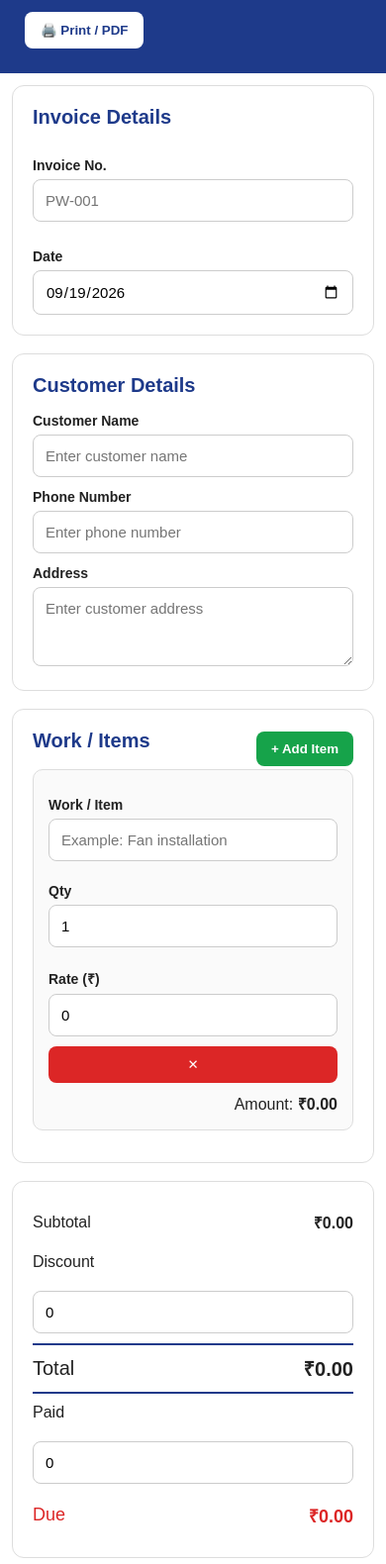
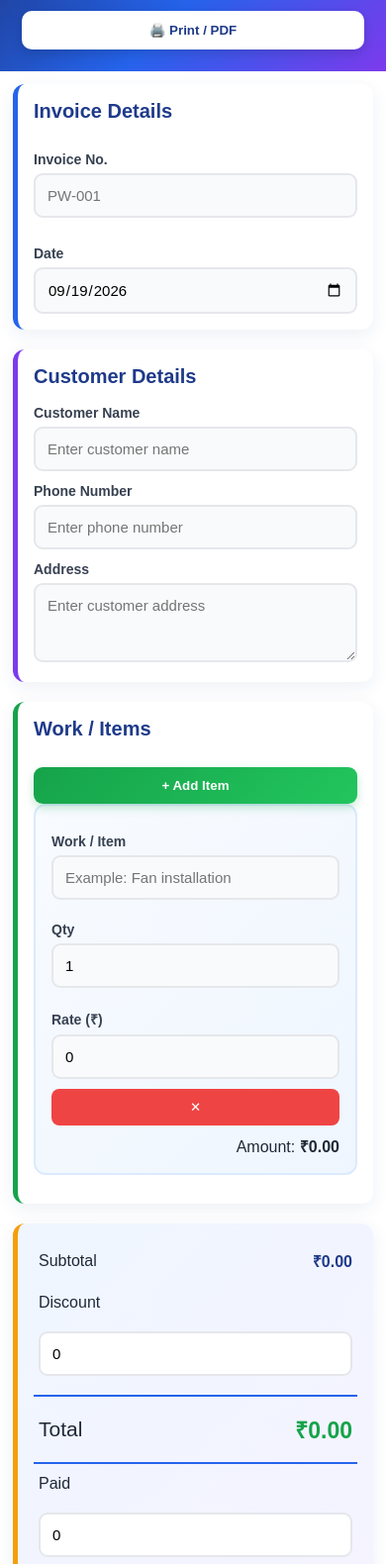
Before and after one commit to parvezassam007/alom-works, a plain HTML site: page index.html in a window 390 px wide. Shown: the part 77-1657 px from the top of the page at 99% size. Drawn offline with nearby package versions, Linux system fonts and the light colour scheme.

Commit message:
Update style.css

```diff
--- a/style.css
+++ b/style.css
@@ -4,22 +4,27 @@
 
 body {
 margin: 0;
-font-family: Arial, sans-serif;
-background: #f3f4f6;
-color: #222;
+font-family: Arial, Helvetica, sans-serif;
+background: linear-gradient(135deg, #e0f2fe, #fef3c7, #fce7f3);
+color: #1f2937;
 }
 
+/* MAIN BILL */
 #billArea {
-max-width: 900px;
-margin: auto;
-background: white;
+max-width: 950px;
+margin: 25px auto;
+background: #ffffff;
 min-height: 100vh;
+border-radius: 18px;
+overflow: hidden;
+box-shadow: 0 12px 40px rgba(0, 0, 0, 0.12);
 }
 
+/* HEADER */
 header {
-background: #1e3a8a;
+background: linear-gradient(135deg, #1e3a8a, #2563eb, #7c3aed);
 color: white;
-padding: 25px;
+padding: 28px;
 display: flex;
 justify-content: space-between;
 align-items: center;
@@ -28,58 +33,97 @@ gap: 15px;
 
 header h1 {
 margin: 0;
-font-size: 28px;
+font-size: 30px;
+letter-spacing: 1px;
 }
 
 header p {
-margin: 6px 0 0;
+margin: 7px 0 0;
 font-size: 14px;
+opacity: 0.9;
 }
 
 header button {
 border: none;
 background: white;
 color: #1e3a8a;
-padding: 11px 16px;
-border-radius: 8px;
+padding: 12px 17px;
+border-radius: 10px;
 cursor: pointer;
 font-weight: bold;
+box-shadow: 0 4px 12px rgba(0,0,0,0.15);
 }
 
+/* MAIN */
 main {
-padding: 20px;
+padding: 22px;
 }
 
+/* CARDS */
 .card {
-background: white;
-border: 1px solid #ddd;
-border-radius: 12px;
-padding: 20px;
-margin-bottom: 18px;
+background: #ffffff;
+border: none;
+border-radius: 15px;
+padding: 21px;
+margin-bottom: 20px;
+box-shadow: 0 5px 18px rgba(30, 58, 138, 0.08);
+border-left: 5px solid #2563eb;
 }
 
+.card:nth-child(2) {
+border-left-color: #7c3aed;
+}
+
+.card:nth-child(3) {
+border-left-color: #16a34a;
+}
+
+.card:nth-child(4) {
+border-left-color: #f59e0b;
+}
+
+.card:nth-child(5) {
+border-left-color: #ec4899;
+}
+
+/* SECTION HEADINGS */
 .card h2 {
 margin-top: 0;
+margin-bottom: 17px;
 color: #1e3a8a;
 font-size: 20px;
 }
 
+/* INPUT LABEL */
 label {
 display: block;
 margin: 12px 0 6px;
 font-weight: bold;
 font-size: 14px;
+color: #374151;
 }
 
+/* INPUTS */
 input,
 textarea,
 select {
 width: 100%;
 padding: 12px;
-border: 1px solid #ccc;
-border-radius: 8px;
+border: 2px solid #e5e7eb;
+border-radius: 9px;
 font-size: 15px;
 font-family: inherit;
+background: #f9fafb;
+outline: none;
+transition: 0.2s;
+}
+
+input:focus,
+textarea:focus,
+select:focus {
+border-color: #2563eb;
+background: white;
+box-shadow: 0 0 0 3px rgba(37, 99, 235, 0.10);
 }
 
 textarea {
@@ -87,12 +131,14 @@ min-height: 80px;
 resize: vertical;
 }
 
+/* TWO COLUMN */
 .grid {
 display: grid;
 grid-template-columns: 1fr 1fr;
-gap: 15px;
+gap: 16px;
 }
 
+/* SECTION TITLE */
 .section-title {
 display: flex;
 justify-content: space-between;
@@ -100,22 +146,25 @@ align-items: center;
 gap: 10px;
 }
 
+/* ADD BUTTON */
 .add-btn {
-background: #16a34a;
+background: linear-gradient(135deg, #16a34a, #22c55e);
 color: white;
 border: none;
-padding: 10px 15px;
-border-radius: 8px;
+padding: 11px 17px;
+border-radius: 9px;
 cursor: pointer;
 font-weight: bold;
+box-shadow: 0 4px 10px rgba(22, 163, 74, 0.25);
 }
 
+/* ITEMS */
 .item {
-border: 1px solid #ddd;
-padding: 15px;
-border-radius: 10px;
-margin-bottom: 12px;
-background: #fafafa;
+border: 2px solid #dbeafe;
+padding: 16px;
+border-radius: 12px;
+margin-bottom: 13px;
+background: linear-gradient(135deg, #f8fbff, #eff6ff);
 }
 
 .item-grid {
@@ -125,13 +174,19 @@ gap: 10px;
 align-items: end;
 }
 
+/* REMOVE */
 .remove-btn {
-background: #dc2626;
+background: #ef4444;
 color: white;
 border: none;
-padding: 11px;
+padding: 11px 13px;
 border-radius: 8px;
 cursor: pointer;
+}
+
+/* TOTAL SECTION */
+.totals {
+background: linear-gradient(135deg, #eff6ff, #f5f3ff);
 }
 
 .totals > div {
@@ -139,17 +194,29 @@ display: flex;
 justify-content: space-between;
 align-items: center;
 gap: 20px;
-padding: 10px 0;
+padding: 11px 5px;
+}
+
+.totals strong {
+color: #1e3a8a;
 }
 
 .totals input {
 max-width: 180px;
+background: white;
 }
 
 .grand {
-border-top: 2px solid #1e3a8a;
-border-bottom: 2px solid #1e3a8a;
-font-size: 20px;
+margin-top: 8px;
+padding: 17px 5px !important;
+border-top: 2px solid #2563eb;
+border-bottom: 2px solid #2563eb;
+font-size: 21px;
+}
+
+.grand strong {
+color: #16a34a;
+font-size: 23px;
 }
 
 .due {
@@ -157,66 +224,104 @@ color: #dc2626;
 font-size: 18px;
 }
 
+.due strong {
+color: #dc2626;
+}
+
+/* ACTION BUTTONS */
 .actions {
 display: flex;
-gap: 10px;
+gap: 11px;
 flex-wrap: wrap;
-margin: 20px 0;
+margin: 22px 0;
 }
 
 .actions button {
 border: none;
 padding: 13px 18px;
-border-radius: 9px;
+border-radius: 10px;
 color: white;
 cursor: pointer;
 font-weight: bold;
 font-size: 14px;
+transition: 0.2s;
 }
 
+.actions button:hover,
+header button:hover,
+.add-btn:hover,
+.remove-btn:hover {
+transform: translateY(-2px);
+}
+
+/* BUTTON COLORS */
 .save-btn {
-background: #2563eb;
+background: linear-gradient(135deg, #2563eb, #1d4ed8);
 }
 
 .jpg-btn {
-background: #7c3aed;
+background: linear-gradient(135deg, #7c3aed, #9333ea);
 }
 
 .whatsapp-btn {
-background: #16a34a;
+background: linear-gradient(135deg, #16a34a, #15803d);
 }
 
 .clear-btn {
-background: #dc2626;
+background: linear-gradient(135deg, #ef4444, #dc2626);
 }
 
+/* FOOTER */
 footer {
 text-align: center;
-padding: 20px;
-background: #f3f4f6;
-color: #666;
+padding: 22px;
+background: linear-gradient(135deg, #172554, #1e3a8a);
+color: white;
 font-size: 13px;
 }
 
-/* JPG export ke waqt buttons hide honge */
+footer p {
+margin: 4px;
+}
+
+/* JPG EXPORT */
 .export-mode .no-print {
 display: none !important;
 }
 
-/* Mobile */
+/* MOBILE */
 @media (max-width: 600px) {
+
+body {
+background: #f1f5f9;
+}
+
+#billArea {
+margin: 0;
+border-radius: 0;
+}
 
 header {
 flex-direction: column;
 align-items: flex-start;
+padding: 22px;
 }
 
 header h1 {
-font-size: 23px;
+font-size: 24px;
+}
+
+header button {
+width: 100%;
 }
 
 main {
-padding: 12px;
+padding: 13px;
+}
+
+.card {
+padding: 16px;
+border-radius: 12px;
 }
 
 .grid {
@@ -227,6 +332,15 @@ grid-template-columns: 1fr;
 grid-template-columns: 1fr;
 }
 
+.section-title {
+align-items: flex-start;
+flex-direction: column;
+}
+
+.add-btn {
+width: 100%;
+}
+
 .totals > div {
 flex-wrap: wrap;
 }
@@ -235,12 +349,16 @@ flex-wrap: wrap;
 max-width: 100%;
 }
 
+.actions {
+flex-direction: column;
+}
+
 .actions button {
 width: 100%;
 }
 }
 
-/* Print */
+/* PRINT */
 @media print {
 
 body {
@@ -249,6 +367,9 @@ background: white;
 
 #billArea {
 max-width: none;
+margin: 0;
+box-shadow: none;
+border-radius: 0;
 }
 
 .no-print {
@@ -256,6 +377,12 @@ display: none !important;
 }
 
 .card {
+box-shadow: none;
 break-inside: avoid;
 }
+
+footer {
+background: white;
+color: #333;
 }
+}
```
